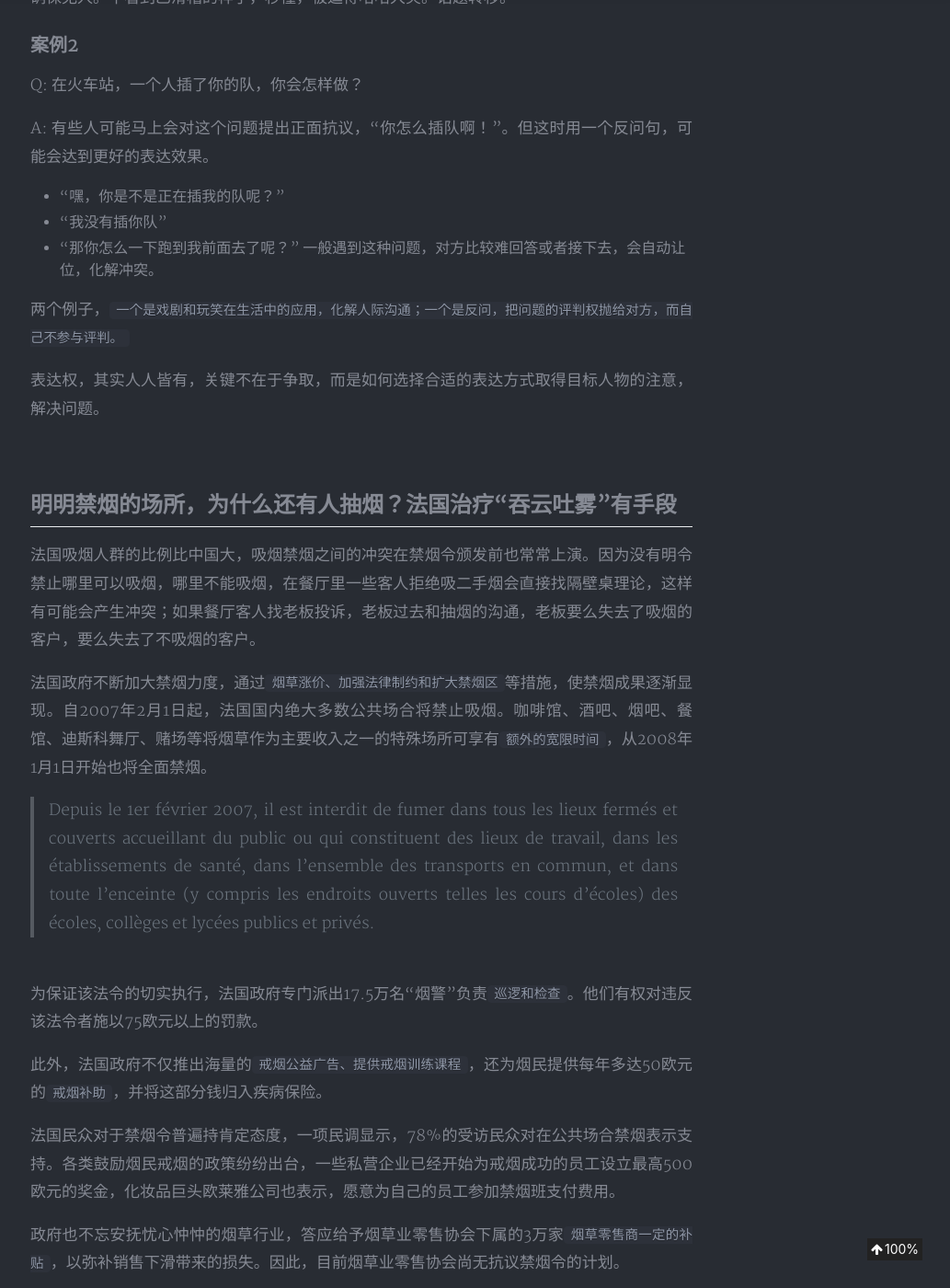
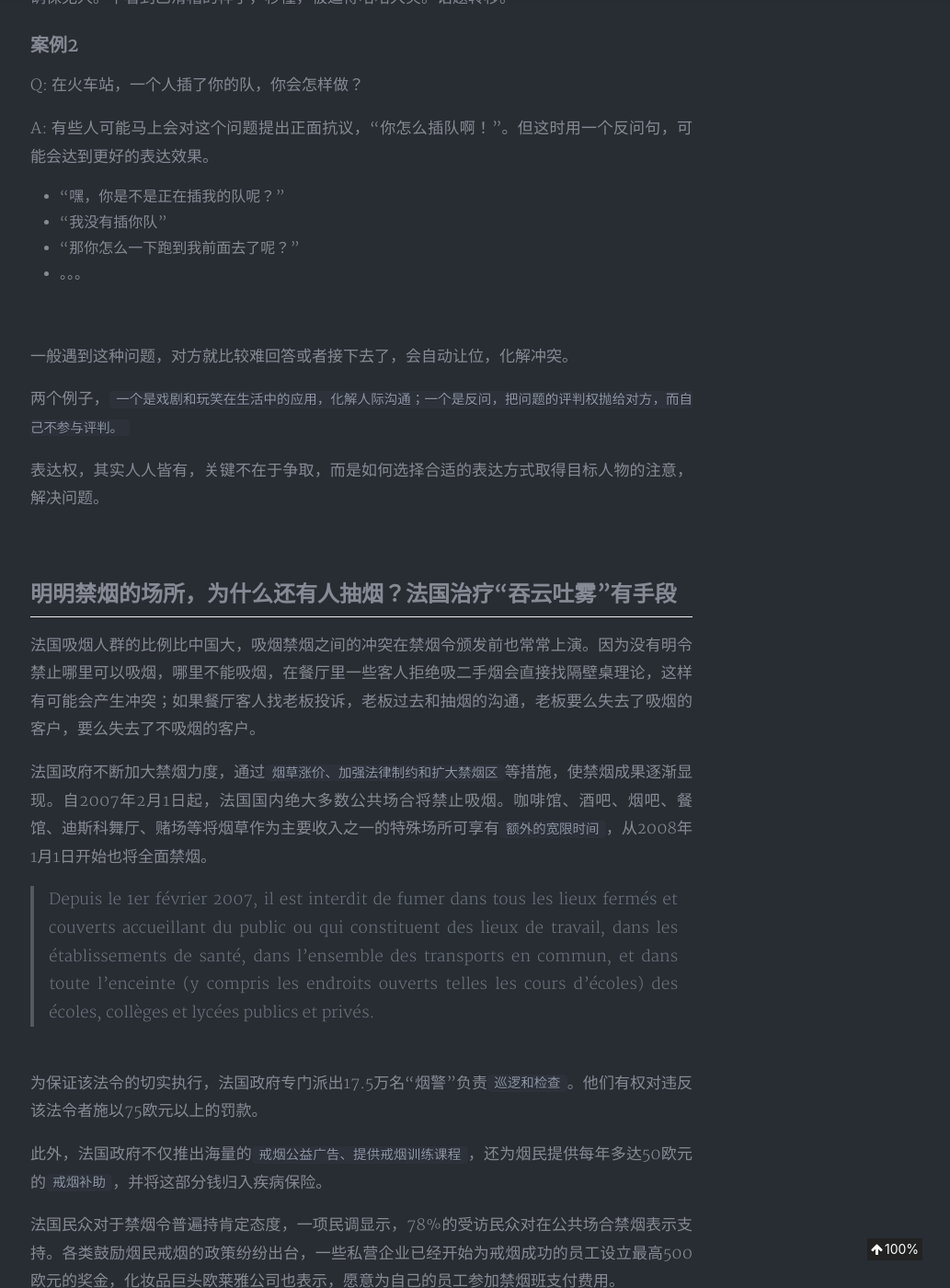
Before and after one commit to aJiea/ajiea.github.io, a Jekyll site: the page built from _posts/2021-04-05-cigarette.md, in a window 1280 px wide and 1400 px high, scrolled down 1533 px. Shown: the whole window at 92% size, without its empty margins (247-1280 px from the left). Built offline with Jekyll 4.4.1, drawn with Linux system fonts in a browser that asks for light colours; nearby versions of some CDN libraries; comment, search, counter and statistics services are not loaded; a style sheet for code colours, icons or effects is not loaded; some of the changed text lies outside the part shown.

Commit message:
Update 2021-04-05-cigarette.md

```diff
--- a/_posts/2021-04-05-cigarette.md
+++ b/_posts/2021-04-05-cigarette.md
@@ -54,7 +54,11 @@ A: 有些人可能马上会对这个问题提出正面抗议，“你怎么插
 - “嘿，你是不是正在插我的队呢？”
 - “我没有插你队”
 - “那你怎么一下跑到我前面去了呢？”
-一般遇到这种问题，对方比较难回答或者接下去，会自动让位，化解冲突。
+- 。。。
+
+<br/>
+
+一般遇到这种问题，对方就比较难回答或者接下去了，会自动让位，化解冲突。
 <br/>
 
 两个例子，``一个是戏剧和玩笑在生活中的应用，化解人际沟通；一个是反问，把问题的评判权抛给对方，而自己不参与评判。``
@@ -87,3 +91,6 @@ A: 有些人可能马上会对这个问题提出正面抗议，“你怎么插
 <br/>
 
 随着禁烟令推出了一些辅助措施，目的“不在于斥责吸烟者，而是在治疗方面给予人道的协助”，将减少吸烟和吸二手烟引起的死亡人数。
+<br/>
+
+法国在禁烟上的“发声”手段，也很值得个人在沟通中学习。
```
